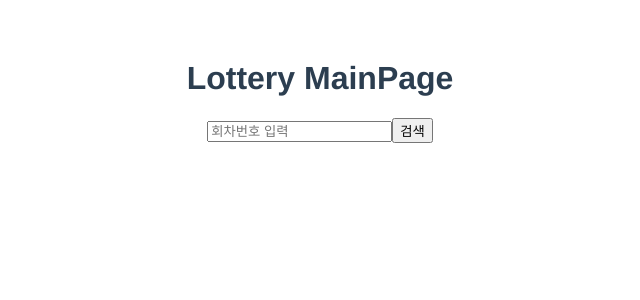
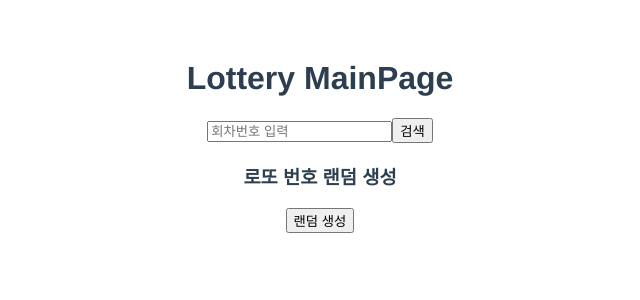
Before and after one commit to boring-km/Lottery-Research, a Vue app in the folder front-end/: page / in a window 1280 px wide. Shown: the top 300 px of the page, without its empty margins (320-960 px from the left). Built offline with nearby package versions, Linux system fonts and the light colour scheme.

Commit message:
[Feature-02] 랜덤 로또 번호 생성 추가
local 환경 변수를 사용해서 반복되는 주소의 중복을 없앤다.

```diff
--- a/front-end/src/components/MainPage.vue
+++ b/front-end/src/components/MainPage.vue
@@ -21,6 +21,13 @@
         <p>{{ roundResult }}</p>
       </div>
     </div>
+    <p/>
+    <div>
+      <h3>로또 번호 랜덤 생성</h3>
+      <button v-on:click="generateRandom">랜덤 생성</button>
+      <p v-if="randomResult && randomResult.sortedNumbers">랜덤 생성 결과: {{ randomResult.sortedNumbers }}</p>
+      <p v-else>{{ randomResult }}</p>
+    </div>
   </div>
 </template>
 
@@ -31,15 +38,20 @@ export default {
     return {
       round: '',
       roundTitle: '',
-      roundResult: null
+      roundResult: null,
+      randomResult: null,
+      URL: process.env.VUE_APP_BACK_URL
     }
   },
   methods: {
     async onSubmitForm(e) {
       e.preventDefault();
+      console.log(process.env);
       let tempResult = null;
       this.roundTitle = this.round + "회차";
-      await this.axios.get(`http://localhost:8080/lotto/search/${this.round}`)
+      this.roundResult = "조회 중입니다.";
+
+      await this.axios.get(`${this.URL}/lotto/search/${this.round}`)
           .then(response => {
             tempResult = response.data
           })
@@ -53,6 +65,16 @@ export default {
       } else {
         this.roundResult = "통신 에러입니다.";
       }
+    },
+    generateRandom() {
+      this.axios.get(`${this.URL}/lotto/random`)
+      .then(response => {
+        this.randomResult = response.data;
+      })
+      .catch(error => {
+        console.log(error);
+        this.randomResult = "랜덤생성 에러";
+      });
     }
   },
   props: {
```
